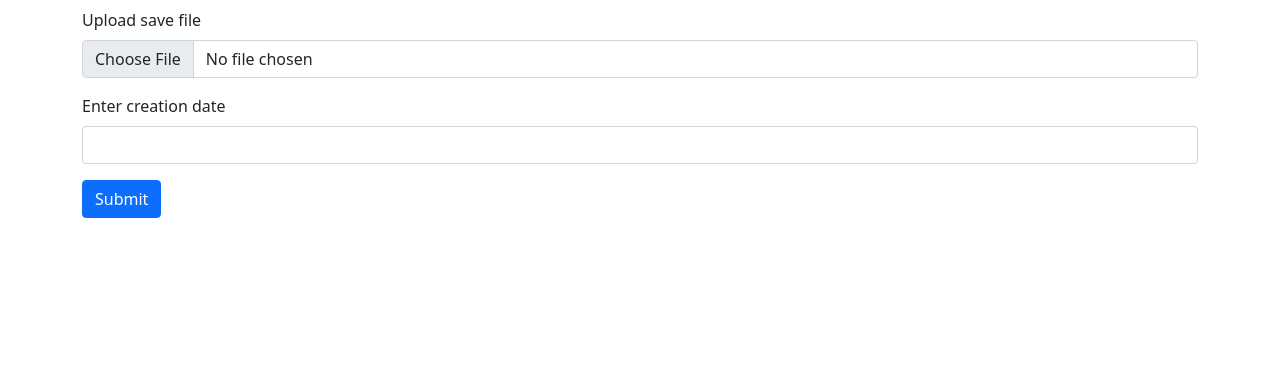
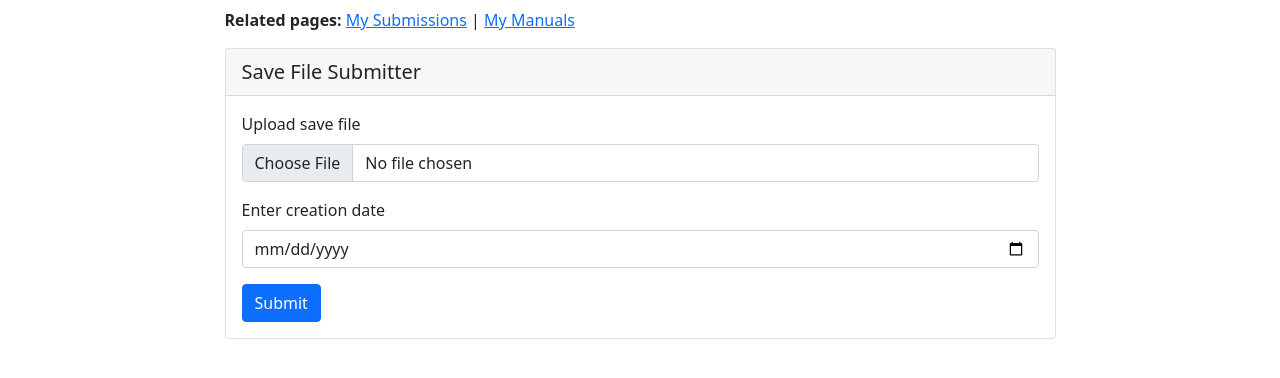
Before and after one commit to Cvolton/GDHistory, a Django app: page /upload/ in a window 1280 px wide. Shown: the part 56-434 px from the top of the page. Run offline with Django 3.2, Linux system fonts and the light colour scheme; the visitor is signed in with stand-in values (Sample User, id 1); parts of the project's set-up code (start-up, migrations or seed data) failed here and were passed over; some libraries are stand-ins or nearby versions.

Commit message:
update save file submitter design and related features

```diff
--- a/history/templates/index.html
+++ b/history/templates/index.html
@@ -99,7 +99,7 @@
 				<form id="saveForm">
 					<div class="mb-3">
 						<label for="online_id" class="form-label">Level ID</label>
-						<input class="form-control" type="text" id="online_id" name="online_id">
+						<input class="form-control" type="number" id="online_id" name="online_id">
 					</div>
 					<button type="submit" class="btn btn-primary">Save</button>
 				</form>
--- a/history/templates/my_manuals.html
+++ b/history/templates/my_manuals.html
@@ -4,7 +4,8 @@
 {% block title %}My submissions{% endblock title %}
 {% block content %}
 <div class="row">
-	<p class="lead">My manual submissions</p>
+	<p class="lead">{% if not show_all %}My{% else %}All{% endif %} manual submissions</p>
+	{% if not show_all %}<p><a href="all">See all submissions</a>{% endif %}</p>
 </div>
 <div class="row">
 	<table class="table table-striped">
--- a/history/templates/my_submissions.html
+++ b/history/templates/my_submissions.html
@@ -23,8 +23,9 @@ tr:hover, tr:focus-within {
 }
 </style>
 <div class="row">
-	<p class="lead">My submissions</p>
-	<p>Click a submission for more details</p>
+	<p class="lead">{% if not show_all %}My{% else %}All{% endif %} submissions</p>
+	<p>Click a submission for more details
+	{% if not show_all %}<br><a href="all">See all submissions</a>{% endif %}</p>
 </div>
 <div class="row">
 	<table class="table table-striped">
--- a/history/templates/upload.html
+++ b/history/templates/upload.html
@@ -1,6 +1,15 @@
 {% extends "base.html" %}
 {% block title %}Submit{% endblock title %}
 {% block content %}
+<div class="row justify-content-md-center">
+	<div class="col mb-3 col-lg-9">
+    <p><b>Related pages: </b><a href="{% url 'my_submissions' %}">My Submissions</a> | <a href="{% url 'my_manuals' %}">My Manuals</a></p>
+    <p></p>
+		<div class="card">
+			<div class="card-header lead">
+				Save File Submitter
+			</div>
+			<div class="card-body">
         <form method="post" enctype="multipart/form-data">
           {% csrf_token %}
           <div class="mb-3">
@@ -9,8 +18,12 @@
           </div>
           <div class="mb-3">
             <label for="time" class="form-label">Enter creation date</label>
-    <input class="form-control" type="text" id="time" name="time">
+            <input class="form-control" type="date" id="time" name="time" min="2013-01-01">
           </div>
           <button type="submit" class="btn btn-primary">Submit</button>
         </form>
+      </div>
+    </div>
+  </div>
+</div>
 {% endblock %}
```
Lines whose indentation alone changed are shown as unchanged.
